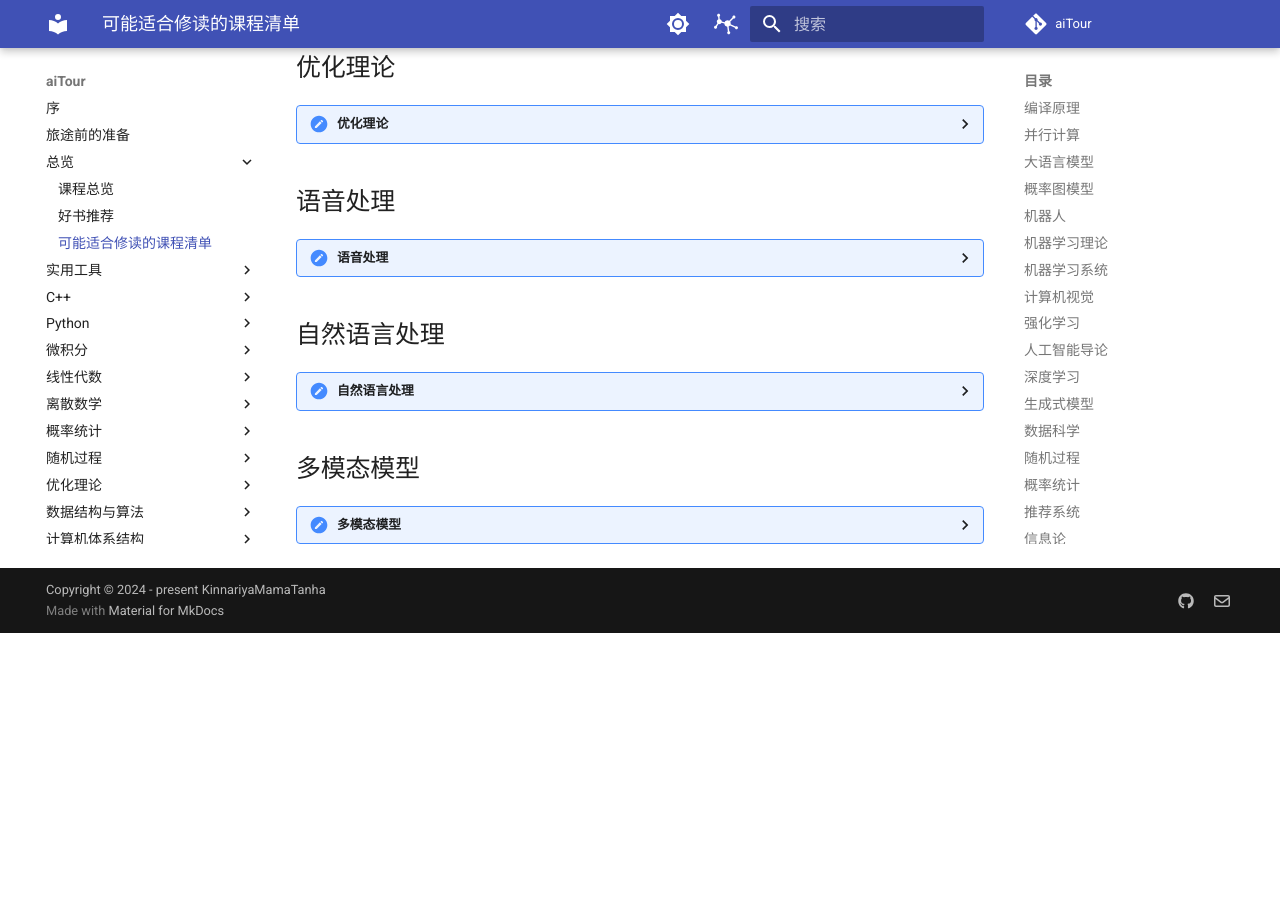
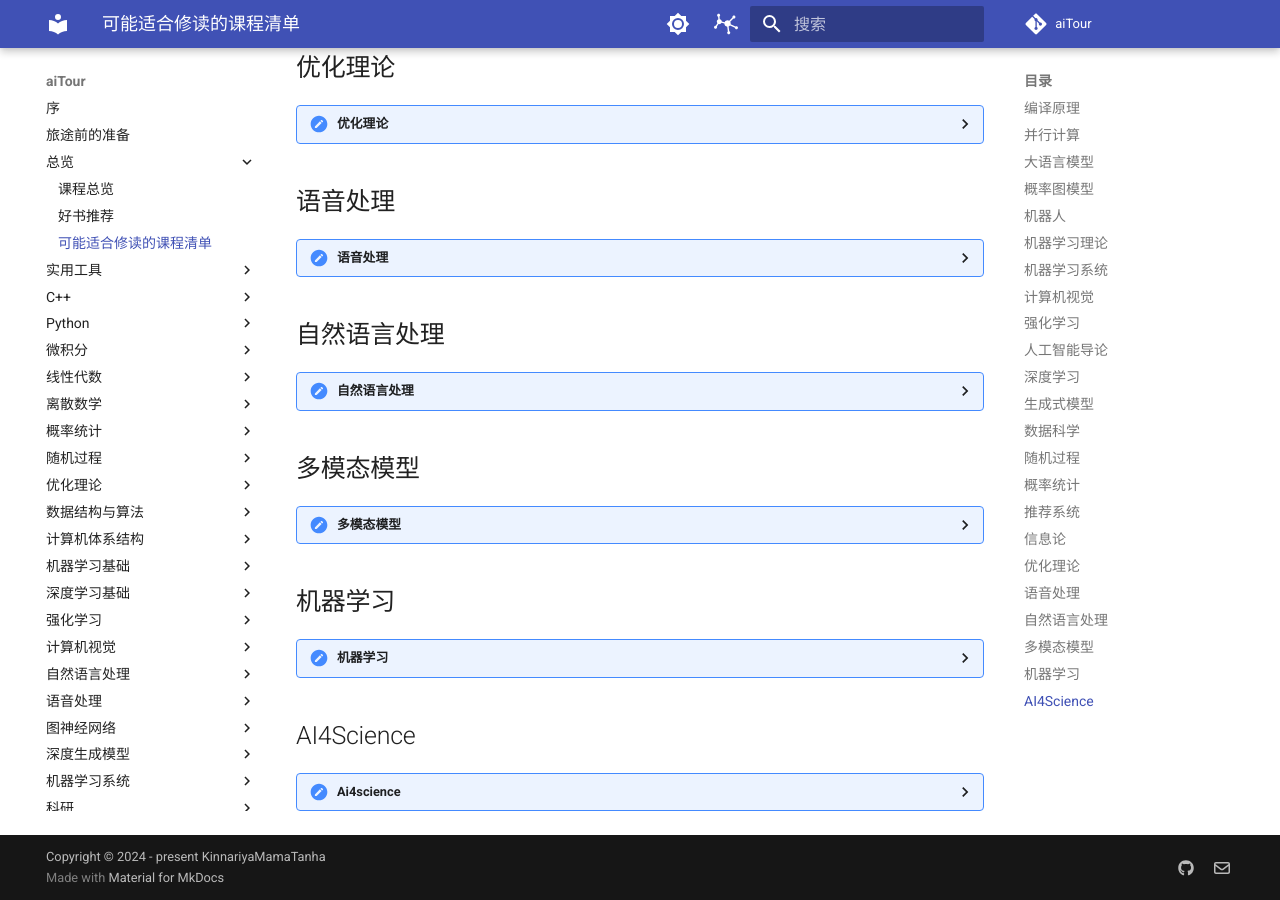
Before and after one commit to KinnariyaMamaTanha/aiTour, an MkDocs documentation site: the page built from docs/overview/possible-course-list.md, in a window 1280 px wide and 900 px high, scrolled down 2559 px. Built offline with MkDocs 1.6.1 and Material for MkDocs 9.7.7, drawn with Linux system fonts in a browser that asks for light colours; comment, search, counter and statistics services are not loaded; before the commit the page ends 3192 px from its top, so only the background shows below that.

Commit message:
2024.11.1

```diff
--- a/docs/overview/possible-course-list.md
+++ b/docs/overview/possible-course-list.md
@@ -45,6 +45,7 @@
 ## 机器学习系统
 
 ??? 机器学习系统
+    - <https://zhuanlan.zhihu.com/p/608318764>
     - Stanford CS 329S: Machine Learning Systems Design
     - Stanford Systems for Machine Learning <https://cs229s.stanford.edu/fall2023/>
     - Hardware Accelerators for Machine Learning - Stanford Online
@@ -59,6 +60,9 @@
 ??? 计算机视觉
     - <https://uni-tuebingen.de/fakultaeten/mathematisch-naturwissenschaftliche-fakultaet/fachbereiche/informatik/lehrstuehle/autonomous-vision/lectures/computer-vision/>
     - UCB CS 280 (Computer Vision) - covers advances in the field of vision models in the past 20-30 years.
+    - <http://6.869.csail.mit.edu/sp22/>
+    - <https://web.stanford.edu/class/cs231a/>
+    - <http://vision.stanford.edu/teaching/cs131_fall2021/>
 
 ## 强化学习
 
@@ -154,3 +158,13 @@
 ??? 多模态模型
     - CMU 11-777
     - CMSC848K <https://jbhuang0604.github.io/teaching/CMSC848K/>
+
+## 机器学习
+
+??? 机器学习
+    - <https://inria.github.io/scikit-learn-mooc/>
+
+## AI4Science
+
+??? AI4Science
+    - [MIT Deep learning in Life Science](https://mit6874.github.io/)
```
Also changed, not shown: README.md (+1 -1 lines), docs/index.md (+0 -3 lines), docs/tools/gadgets.md (+1 -0 lines).
